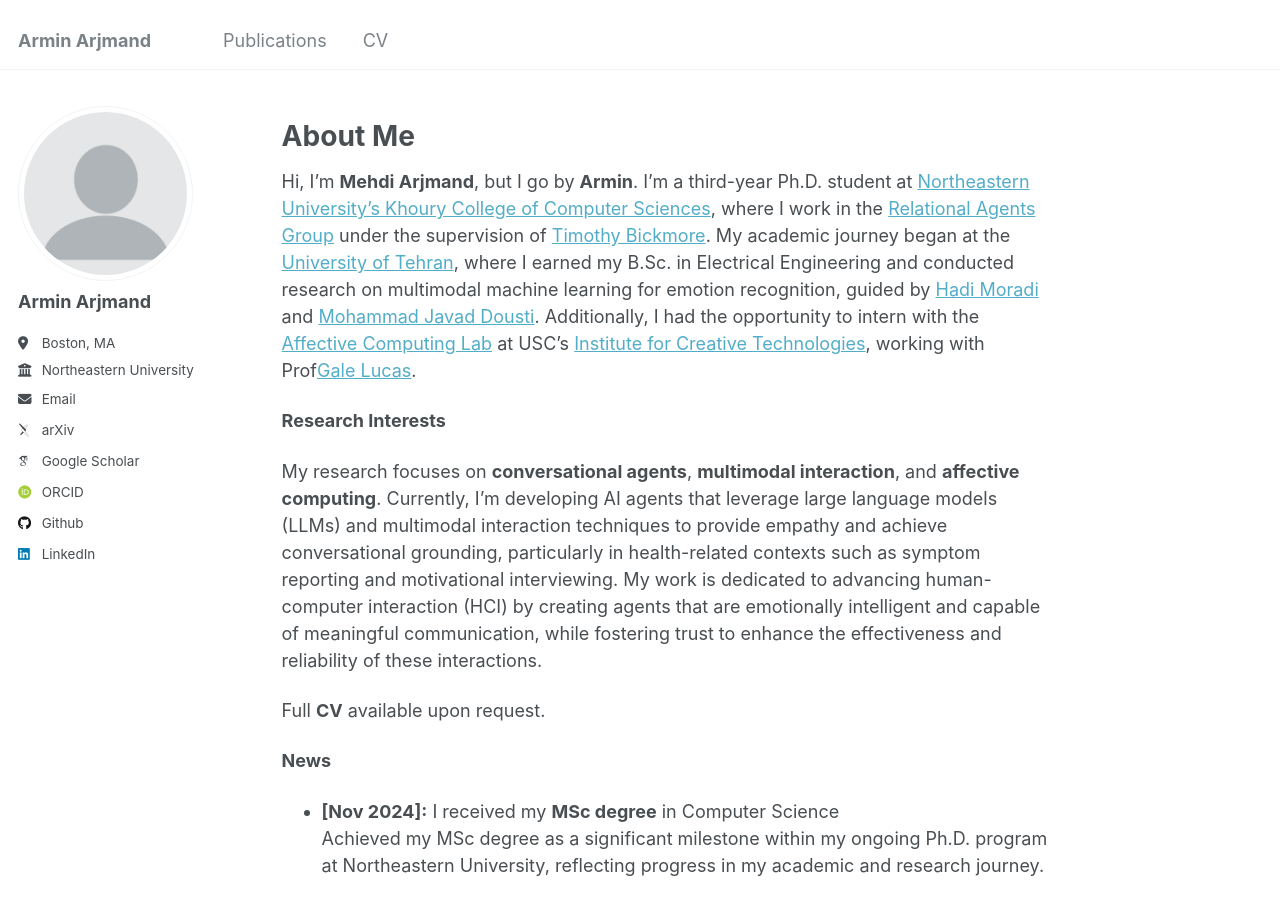
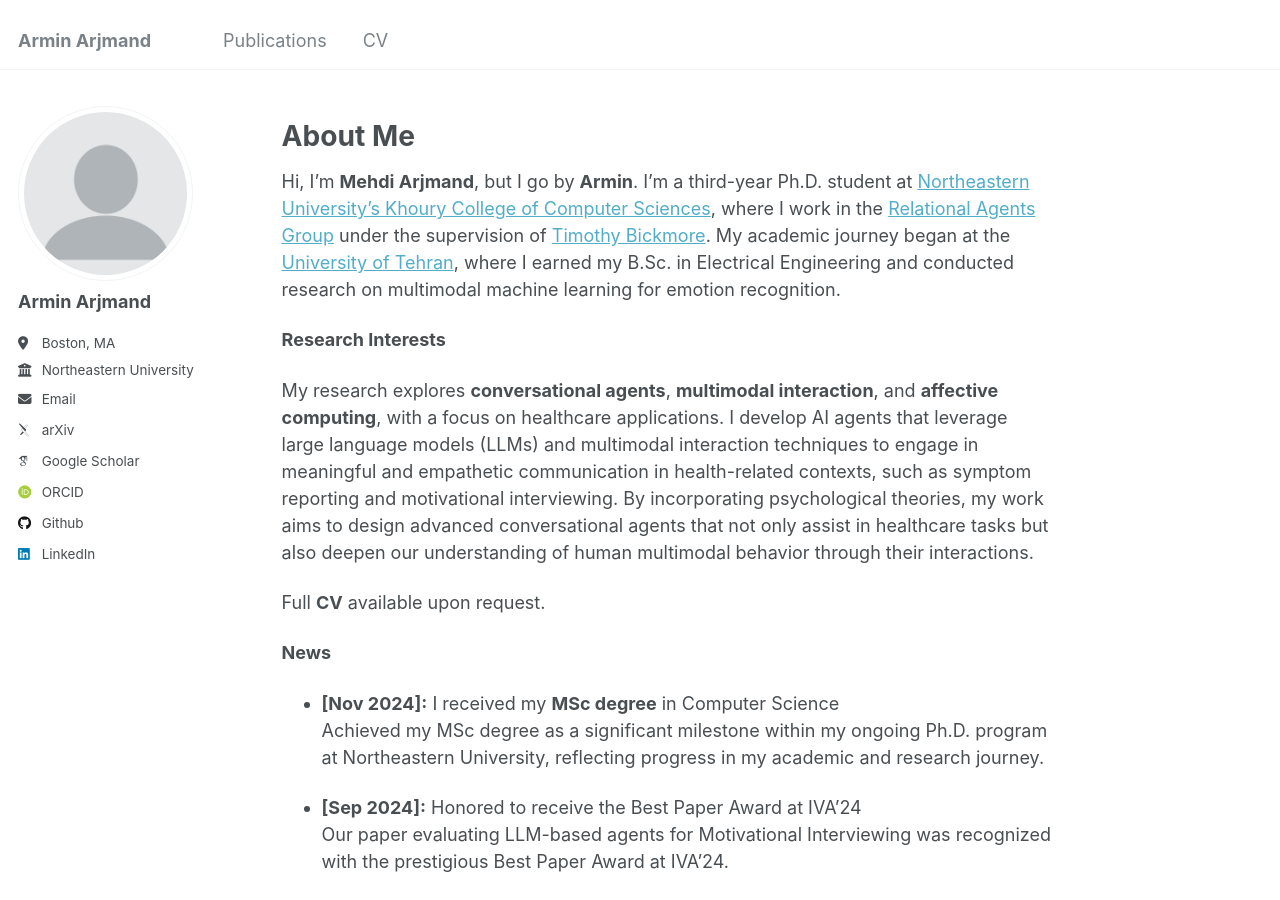
Before and after one commit to arminarj/arminarj.github.io, a Jekyll site: the page built from _pages/about.md, in a window 1280 px wide and 900 px high. Built offline with Jekyll 4.4.1, drawn with Linux system fonts in a browser that asks for light colours; some web fonts are replaced.

Commit message:
update about me

```diff
--- a/_pages/about.md
+++ b/_pages/about.md
@@ -9,14 +9,14 @@ redirect_from:
 
 About Me
 ======
-Hi, I’m **Mehdi Arjmand**, but I go by **Armin**. I’m a third-year Ph.D. student at [Northeastern University's Khoury College of Computer Sciences](https://www.khoury.northeastern.edu/), where I work in the [Relational Agents Group](https://relationalagents.com/) under the supervision of [Timothy Bickmore](https://www.khoury.northeastern.edu/people/timothy-bickmore/). My academic journey began at the [University of Tehran](https://ece.ut.ac.ir/), where I earned my B.Sc. in Electrical Engineering and conducted research on multimodal machine learning for emotion recognition, guided by [Hadi Moradi](https://ece.ut.ac.ir/en/~moradih) and [Mohammad Javad Dousti](http://ece.ut.ac.ir/en/mjdousti). Additionally, I had the opportunity to intern with the [Affective Computing Lab](https://www.mjdousti.com) at USC’s [Institute for Creative Technologies](https://ict.usc.edu/), working with Prof[Gale Lucas](https://ict.usc.edu/profile/gale-lucas/).
+Hi, I’m **Mehdi Arjmand**, but I go by **Armin**. I’m a third-year Ph.D. student at [Northeastern University's Khoury College of Computer Sciences](https://www.khoury.northeastern.edu/), where I work in the [Relational Agents Group](https://relationalagents.com/) under the supervision of [Timothy Bickmore](https://www.khoury.northeastern.edu/people/timothy-bickmore/). My academic journey began at the [University of Tehran](https://ece.ut.ac.ir/), where I earned my B.Sc. in Electrical Engineering and conducted research on multimodal machine learning for emotion recognition.
 
 **Research Interests**
 
-My research focuses on **conversational agents**, **multimodal interaction**, and **affective computing**. Currently, I’m developing AI agents that leverage large language models (LLMs) and multimodal interaction techniques to provide empathy and achieve conversational grounding, particularly in health-related contexts such as symptom reporting and motivational interviewing. My work is dedicated to advancing human-computer interaction (HCI) by creating agents that are emotionally intelligent and capable of meaningful communication, while fostering trust to enhance the effectiveness and reliability of these interactions.
+My research explores **conversational agents**, **multimodal interaction**, and **affective computing**, with a focus on healthcare applications. I develop AI agents that leverage large language models (LLMs) and multimodal interaction techniques to engage in meaningful and empathetic communication in health-related contexts, such as symptom reporting and motivational interviewing. By incorporating psychological theories, my work aims to design advanced conversational agents that not only assist in healthcare tasks but also deepen our understanding of human multimodal behavior through their interactions.
+
 
 Full **CV** available upon request.
-
 
 
 **News**
```
